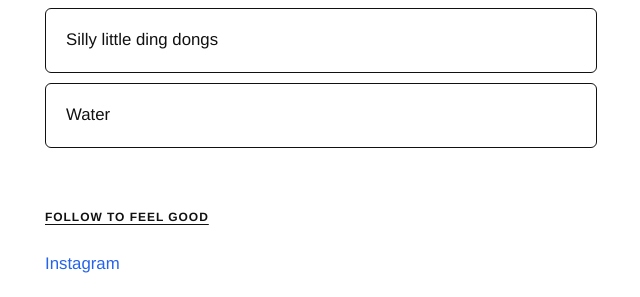
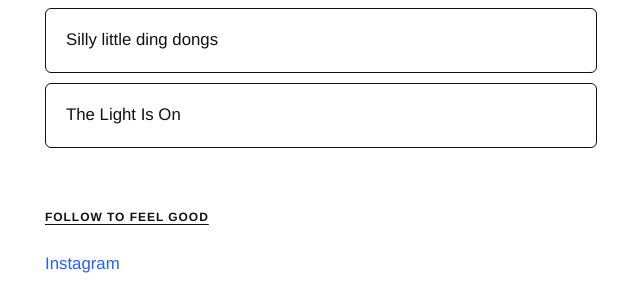
Before and after one commit to surfbunny120/llcprojects.com, a Jekyll site: the page built from index.html, in a window 1280 px wide. Shown: the part 642-939 px from the top of the page, without its empty margins (319-959 px from the left). Built offline with Jekyll 4.4.1, drawn with Linux system fonts in a browser that asks for light colours.

Commit message:
Replace Water with The Light Is On

```diff
--- a/_config.yml
+++ b/_config.yml
@@ -17,8 +17,8 @@ projects:
     url: "https://wereallycould.com"
   - title: "Silly little ding dongs"
     url: "#"
-  - title: "Water"
-    url: "#"
+  - title: "The Light Is On"
+    url: "https://thelightison.com"
 
 # Social links
 socials:
```
